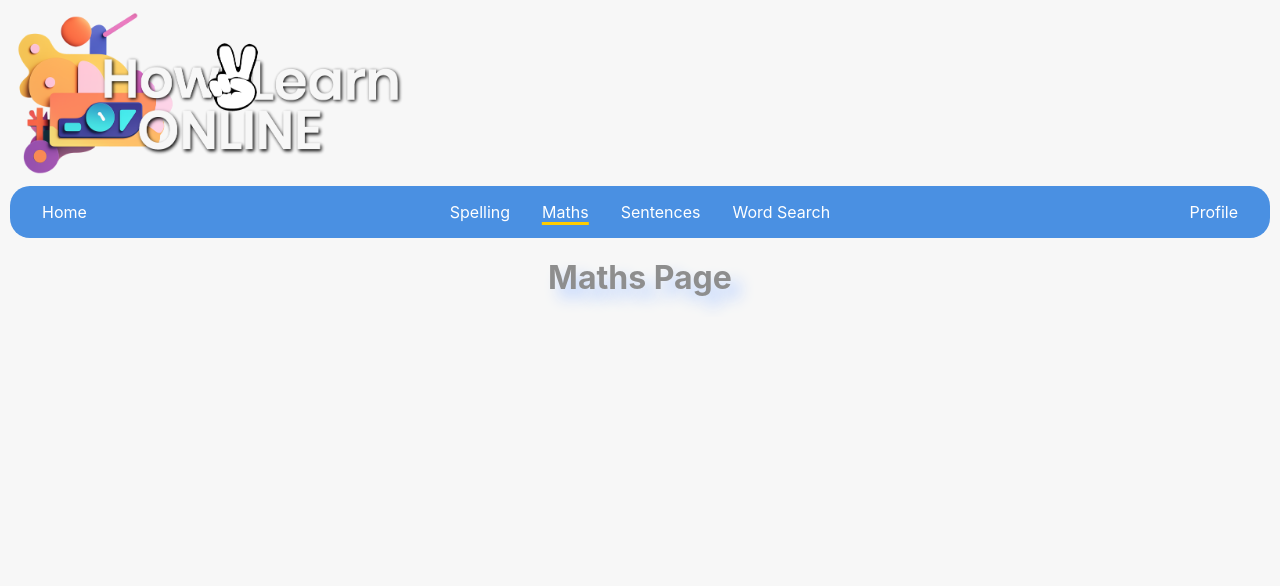
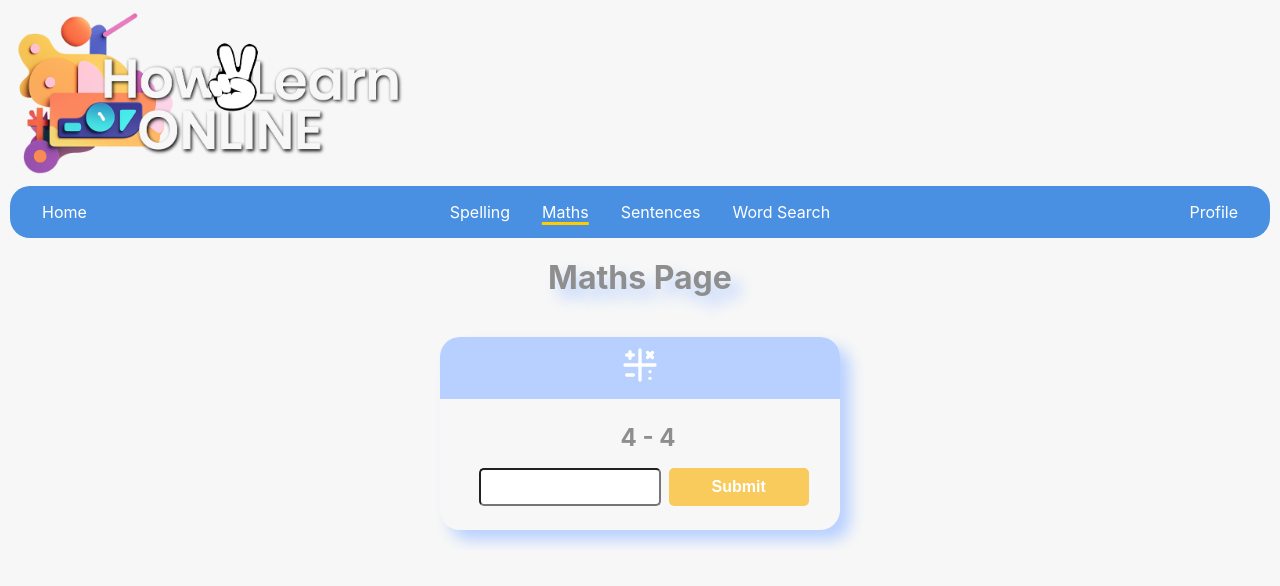
Before and after one commit to jay-parkin/spelling-words-vitereact, a React (Vite) app: page /maths in a window 1280 px wide. Shown: the top 586 px of the page. Built offline with nearby package versions, Linux system fonts and the light colour scheme.

Commit message:
feat: maths questions and card created

```diff
--- a/src/App.jsx
+++ b/src/App.jsx
@@ -1,5 +1,4 @@
 import { createBrowserRouter, RouterProvider } from "react-router-dom";
-import "./styles/App.css";
 import HomePage from "./pages/HomePage";
 import SpellingPage from "./pages/SpellingPage";
 import MathsPage from "./pages/MathsPage";
--- /dev/null
+++ b/src/components/MathsCard.jsx
@@ -0,0 +1,61 @@
+import React, { useState } from "react";
+import { Form } from "react-bootstrap";
+import { TbMathSymbols } from "react-icons/tb";
+import Button from "react-bootstrap/Button";
+
+import "../styles/MathsPage.css";
+
+export default function MathsCard(props) {
+  const { equation, answer, onNextEquation } = props;
+  // Local state to manage input field disabled state
+  const [inputValue, setInputValue] = useState("");
+
+  // Function to handle input changes
+  const handleInputChange = (e) => {
+    setInputValue(e.target.value); // Update the input field value
+  };
+
+  // Check whether the input equals the equation's answer
+  const handleNextEquation = () => {
+    const isCorrect = parseInt(inputValue.trim()) === answer;
+
+    if (isCorrect) {
+      onNextEquation();
+    }
+
+    setInputValue(""); // Clear the input field
+  };
+
+  return (
+    <div className="maths-body">
+      <div className="maths-card-container">
+        <div className="maths-card-header">
+          <TbMathSymbols size={40} color="white" />
+        </div>
+        <div className="maths-card-body">
+          <div className="maths-card-text">
+            <h1>{equation ? equation : "5 x 5"}</h1>
+          </div>
+          <div className="maths-input-group">
+            <Form.Control
+              className="maths-form-input"
+              value={inputValue} // Bind value to the input field
+              onChange={handleInputChange} // Handle input changes
+              autoComplete="off"
+              autoCorrect="off" // Disable auto-correct
+              placeholder="" // Adding a placeholder might also help
+            />
+
+            <Button
+              className="maths-submit-btn"
+              variant="primary"
+              onClick={handleNextEquation}
+            >
+              Submit
+            </Button>
+          </div>
+        </div>
+      </div>
+    </div>
+  );
+}
--- /dev/null
+++ b/src/components/MathsQuestions.jsx
@@ -0,0 +1,59 @@
+import { useState, useEffect } from "react";
+import MathsCard from "./MathsCard"; // Ensure this matches the exported name
+
+const TOTAL_EQUATIONS = 10;
+
+export default function MathsQuestions() {
+  const [currentEquation, setCurrentEquation] = useState("");
+  const [currentAnswer, setCurrentAnswer] = useState(0);
+
+  // Function to generate random equations and answers
+  const generateRandomEquation = () => {
+    const operators = ["+", "-", "*", "/"];
+    const operator = operators[Math.floor(Math.random() * operators.length)];
+    const num1 = Math.floor(Math.random() * 10) + 1;
+    const num2 = Math.floor(Math.random() * 10) + 1;
+    let equation;
+    let answer;
+
+    // Construct equation string and compute the answer
+    switch (operator) {
+      case "+":
+        equation = `${num1} + ${num2}`;
+        answer = num1 + num2;
+        break;
+      case "-":
+        equation = `${num1} - ${num2}`;
+        answer = num1 - num2;
+        break;
+      case "*":
+        equation = `${num1} x ${num2}`;
+        answer = num1 * num2;
+        break;
+      case "/":
+        equation = `${num1 * num2} / ${num1}`;
+        answer = num2;
+        break;
+      default:
+        break;
+    }
+
+    setCurrentEquation(equation);
+    setCurrentAnswer(answer);
+  };
+
+  // Run when the component first loads to generate the first equation
+  useEffect(() => {
+    generateRandomEquation();
+  }, []);
+
+  return (
+    <section>
+      <MathsCard
+        equation={currentEquation}
+        answer={currentAnswer}
+        onNextEquation={generateRandomEquation}
+      />
+    </section>
+  );
+}
--- a/src/components/SpellingWords.jsx
+++ b/src/components/SpellingWords.jsx
@@ -1,6 +1,6 @@
 import React, { useState, useEffect } from "react";
 import WordCard from "./WordCard";
-import Results from "./SpellingResults"; // Import the new Results component
+import Results from "./SpellingResults";
 import wordSet from "../data/WordsList";
 
 const TOTAL_WORDS = 10;
--- a/src/components/WordCard.jsx
+++ b/src/components/WordCard.jsx
@@ -1,10 +1,10 @@
 import React, { useState, useRef, useEffect } from "react";
 import Button from "react-bootstrap/Button";
-import Card from "react-bootstrap/Card";
 import Form from "react-bootstrap/Form";
-import InputGroup from "react-bootstrap/InputGroup";
 import { BiBook } from "react-icons/bi";
 import { BiChevronLeft } from "react-icons/bi";
+
+import "../styles/SpellingPage.css";
 
 /**
  * header
@@ -83,24 +83,23 @@ export default function WordCard(props) {
   };
 
   return (
-    <div className="card-body">
-      <div className="card-container">
-        <Card bg="light" border="primary" style={{ width: "100%" }}>
-          <Card.Title className="card-header">
+    <div className="spelling-body">
+      <div className="spelling-card-container">
+        <div className="spelling-card-header">
           <BiBook size={40} color="white" />
           <BiChevronLeft size={20} color="white" />
-          </Card.Title>
-          <Card.Body>
-            <div className="card-text">
+        </div>
+        <div className="spelling-card-body">
+          <div className="spelling-card-text">
             <h1>{attempted ? maskText(word) : word}</h1>
             {/* Spelling word to attempt */}
             {/* Mask or show word */}
             <p>{attempted ? maskText(definition) : definition}</p>
             {/* Mask or show definition */}
           </div>
-            <InputGroup className="mb-3">
+          <div className="spelling-input-group">
             <Button
-                className="attempt-btn"
+              className="spelling-attempt-btn"
               variant="outline-secondary"
               id="button-addon1"
               onClick={handleAttemptClick}
@@ -109,10 +108,7 @@ export default function WordCard(props) {
               attempt
             </Button>
             <Form.Control
-                className="form-input"
-                type="text" // Use type "text" to try and influence behavior
-                aria-label="Example text with button addon"
-                aria-describedby="basic-addon1"
+              className="spelling-form-input"
               disabled={inputDisabled} // Bind disabled state to the input field
               value={inputValue} // Bind value to the input field
               onChange={handleInputChange} // Handle input changes
@@ -126,18 +122,17 @@ export default function WordCard(props) {
               pattern=".*" // Matches anything, effectively no restriction
               placeholder="" // Adding a placeholder might also help
             />
-            </InputGroup>
+          </div>
 
           <Button
-              className="next-word-btn"
+            className="spelling-next-word-btn"
             variant="primary"
             onClick={handleNextWordClick}
             disabled={inputValue.trim() === ""}
           >
             Next Word
           </Button>
-          </Card.Body>
-        </Card>
+        </div>
       </div>
     </div>
   );
--- a/src/main.jsx
+++ b/src/main.jsx
@@ -2,6 +2,7 @@ import { StrictMode } from "react";
 import { createRoot } from "react-dom/client";
 import App from "./App.jsx";
 import Header from "./components/Header.jsx";
+// import "bootstrap/dist/css/bootstrap.min.css";
 import "./styles/Index.css";
 
 createRoot(document.getElementById("root")).render(
--- a/src/pages/MathsPage.jsx
+++ b/src/pages/MathsPage.jsx
@@ -1,7 +1,10 @@
+import MathsQuestions from "../components/MathsQuestions";
+
 export default function MathsPage() {
   return (
     <>
       <h1 className="page-title">Maths Page</h1>
+      <MathsQuestions />
     </>
   );
 }
--- a/src/pages/SentencesPage.jsx
+++ b/src/pages/SentencesPage.jsx
@@ -1,3 +1,5 @@
+
+
 export default function SentencesPage() {
   return (
     <>
--- a/src/styles/Index.css
+++ b/src/styles/Index.css
@@ -24,4 +24,34 @@ body {
   background-position: center;
   width: 100%;
   height: 100vh;
+
 }
+
+.page-title {
+  color: #8e8e8e;
+  text-align: center;
+  font-size: 2rem;
+  margin: 20px 0;
+  text-shadow: 10px 10px 15px #b8d0ff;
+}
+
+.logo-container {
+  display: flex;
+  flex-direction: column;
+  align-items: flex-start;
+}
+
+.app-logo {
+  margin-left: 1rem;
+  max-width: 90%;
+  display: flex;
+  flex-direction: column;
+  align-items: center;
+}
+
+.app-logo img {
+  width: 100%;
+  max-width: 400px;
+  margin-bottom: 1vh;
+  margin-top: 1vh;
+}
--- /dev/null
+++ b/src/styles/MathsPage.css
@@ -0,0 +1,92 @@
+.maths-body {
+  display: flex;
+  flex-direction: column;
+  align-items: center;
+}
+
+.maths-card-container {
+  width: 400px;
+  max-width: 400px;
+  box-shadow: 10px 10px 15px #b8d0ff;
+  border-radius: 20px;
+  margin: 20px;
+}
+
+.maths-card-header {
+  padding: 0.5rem;
+  font-size: 1.5rem;
+  font-weight: bold;
+  color: white;
+  background-color: #b8d0ff;
+  text-align: center;
+  border-top-left-radius: 20px;
+  border-top-right-radius: 20px;
+}
+
+.maths-card-body {
+  display: flex;
+  flex-direction: column;
+  justify-content: center;
+  align-items: center;
+  overflow: hidden;
+  padding: 1rem;
+  width: 100%;
+  box-sizing: border-box;
+}
+
+.maths-card-text h1,
+.maths-card-text p {
+  margin: 0.5rem;
+  color: #8e8e8e;
+  display: flex;
+  justify-content: center;
+  align-items: center;
+  height: auto;
+  overflow-wrap: break-word;
+  word-wrap: break-word;
+  white-space: normal;
+  width: 100%;
+}
+
+.maths-submit-btn {
+  margin-top: 0.5rem;
+  margin-bottom: 0.5rem;
+  display: inline-block;
+  padding: 10px 20px;
+  font-size: 16px;
+  font-weight: bold;
+  color: #fff;
+  border: none;
+  border-radius: 5px;
+  cursor: pointer;
+  text-align: center;
+  transition: background-color 0.3s, transform 0.2s;
+  width: 70%;
+  max-width: 200px;
+}
+
+.maths-submit-btn {
+  background-color: #f9cb5d;
+}
+
+.maths-submit-btn:hover {
+  background-color: #c59d3d;
+}
+
+.maths-submit-btn:active {
+  transform: scale(0.98);
+}
+
+.maths-input-group {
+  display: flex;
+  justify-content: center;
+  align-items: center;
+}
+
+.maths-form-input {
+  padding: 0.5rem;
+  margin: 0.5rem;
+  font-size: 1rem;
+  border-radius: 5px;
+  width: 100%;
+}
```
Also changed, not shown: src/styles/SpellingPage.css (renamed from src/styles/App.css, +26 -54 lines). Lines whose indentation alone changed are shown as unchanged.
